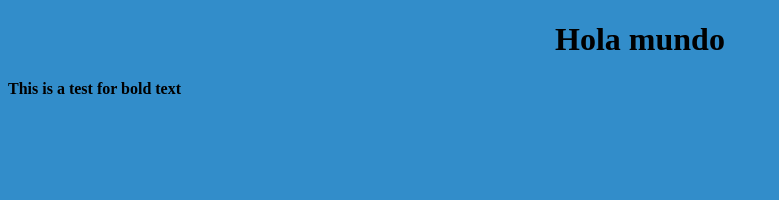
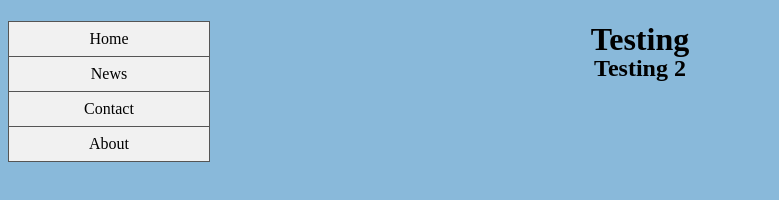
Before and after one commit to MateoDPerez/banana.github.io, a plain HTML site: page index.html in a window 1280 px wide. Shown: the whole page, without its empty margins (0-779 px from the left). Drawn offline with Linux system fonts and the light colour scheme.

Commit message:
Cambios CSS, Navigation bar

```diff
--- a/index.css
+++ b/index.css
@@ -1,6 +1,45 @@
 body{
-    background-color: rgb(50, 141, 202);
+    background-color: rgb(137, 185, 218);
 }
 h1{
     text-align: center;
 }
+h2{
+    position: relative;
+    bottom: 25px;
+    text-align: center;
+}
+
+ul {
+    position: fixed;
+    list-style-type: none;
+    margin: 0;
+    padding: 0;
+    width: 200px;
+    background-color: #f1f1f1;
+    border: 1px solid #555;
+  }
+  li a {
+    display: block;
+    color: #000;
+    padding: 8px 16px;
+    text-decoration: none;
+  }
+  li {
+    text-align: center;
+    border-bottom: 1px solid #555;
+  }
+
+  /* Change the link color on hover */
+  li a:hover {
+    background-color: #555;
+    color: white;
+  }
+
+  li:last-child {
+    border-bottom: none;
+  }
+  .active {
+    background-color: #04AA6D;
+    color: white;
+  }
--- a/index.html
+++ b/index.html
@@ -8,7 +8,14 @@
     <title>Document</title>
 </head>
 <body>
-    <h1>Hola mundo</h1>
-        <b>This is a test for bold text</b>
+    <ul>
+        <li><a href="default.asp">Home</a></li>
+        <li><a href="news.asp">News</a></li>
+        <li><a href="contact.asp">Contact</a></li>
+        <li><a href="about.asp">About</a></li>
+      </ul>
+    <h1>Testing</h1>
+    <h2>Testing 2</h2>
+
 </body>
 </html>
```
